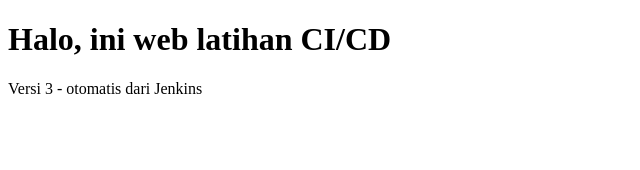
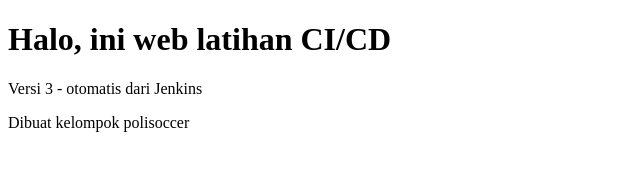
Before and after one commit to rfkkyz/latihan-cicd, a plain HTML site: page public/index.html in a window 1280 px wide. Shown: the whole page, without its empty margins (0-640 px from the left). Drawn offline with Linux system fonts and the light colour scheme.

Commit message:
Tambah footer

```diff
--- a/public/index.html
+++ b/public/index.html
@@ -6,5 +6,6 @@
 <body>
 <h1>Halo, ini web latihan CI/CD</h1>
 <p> Versi 3 - otomatis dari Jenkins </p>
+<footer>Dibuat kelompok polisoccer</footer>
 </body>
 </html>
```
